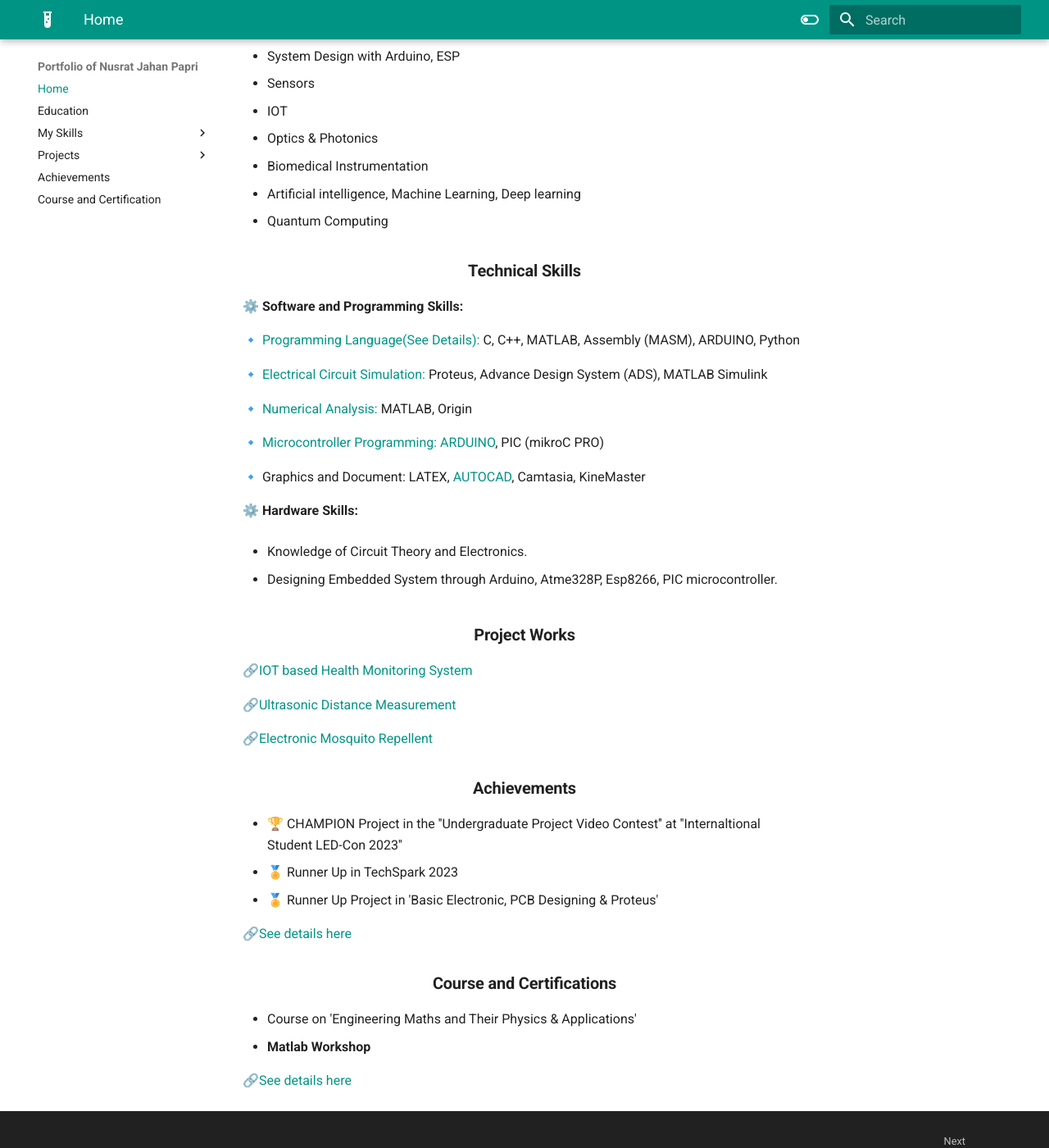
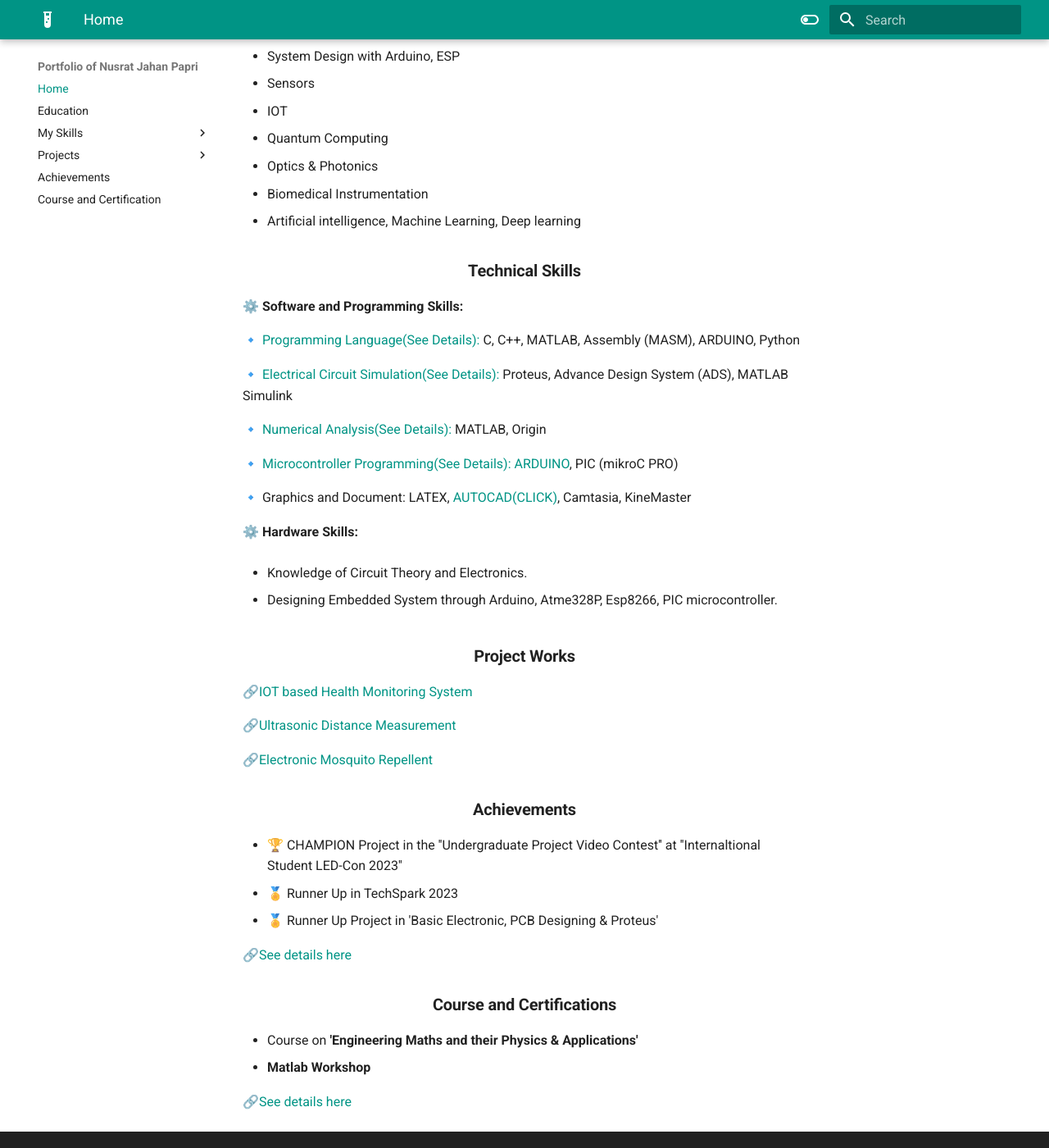
Before and after one commit to Nusrat008/papri-portfolio, an MkDocs documentation site: the page built from docs/index.md, in a window 1280 px wide and 1400 px high, scrolled down 908 px. Shown: the whole window at 82% size. Built offline with MkDocs 1.6.1 and Material for MkDocs 9.7.7, drawn with Linux system fonts in a browser that asks for light colours.

Commit message:
updated index

```diff
--- a/docs/index.md
+++ b/docs/index.md
@@ -26,10 +26,11 @@ I aspire to achieve impactful research outcomes through unwavering dedication.I
    - System Design with Arduino, ESP
    - Sensors
 - IOT
+- Quantum Computing
 - Optics & Photonics
 - Biomedical Instrumentation
 - Artificial intelligence, Machine Learning, Deep learning
-- Quantum Computing
+
 
 <h3 style= "text-align: center"> <b> Technical Skills
  </b>  </h3>
@@ -40,16 +41,16 @@ I aspire to achieve impactful research outcomes through unwavering dedication.I
    🔹 [Programming Language(See Details):](https://nusrat008.github.io/Portfolio/CplusPlus/) C, C++, MATLAB, Assembly (MASM), ARDUINO, Python
 
 
-   🔹 [Electrical Circuit Simulation:](https://nusrat008.github.io/Portfolio/circuit-simulation/) Proteus, Advance Design System (ADS), MATLAB Simulink
+   🔹 [Electrical Circuit Simulation(See Details):](https://nusrat008.github.io/Portfolio/circuit-simulation/) Proteus, Advance Design System (ADS), MATLAB Simulink
 
 
-   🔹 [Numerical Analysis:](https://nusrat008.github.io/Portfolio/numerical-matlab/) MATLAB, Origin
+   🔹 [Numerical Analysis(See Details):](https://nusrat008.github.io/Portfolio/numerical-matlab/) MATLAB, Origin
 
 
-   🔹 [Microcontroller Programming:](https://nusrat008.github.io/Portfolio/basic-arduino/) [ARDUINO](https://nusrat008.github.io/Portfolio/basic-arduino/), PIC (mikroC PRO)
+   🔹 [Microcontroller Programming(See Details):](https://nusrat008.github.io/Portfolio/basic-arduino/) [ARDUINO](https://nusrat008.github.io/Portfolio/basic-arduino/), PIC (mikroC PRO)
 
 
-   🔹 Graphics and Document: LATEX, [AUTOCAD](https://nusrat008.github.io/Portfolio/transformer-design/), Camtasia, KineMaster
+   🔹 Graphics and Document: LATEX, [AUTOCAD(CLICK)](https://nusrat008.github.io/Portfolio/transformer-design/), Camtasia, KineMaster
 
 
 
@@ -82,7 +83,7 @@ I aspire to achieve impactful research outcomes through unwavering dedication.I
 <h3 style= "text-align: center"> <b> Course and Certifications
  </b>  </h3>
 
-- Course on 'Engineering Maths and Their Physics & Applications'
+- Course on **'Engineering Maths and their Physics & Applications'**
 - **Matlab Workshop**
 
   🔗[See details here](https://nusrat008.github.io/Portfolio/course-and-certification/)
```
Also changed, not shown: docs/Education.md (+1 -1 lines).
